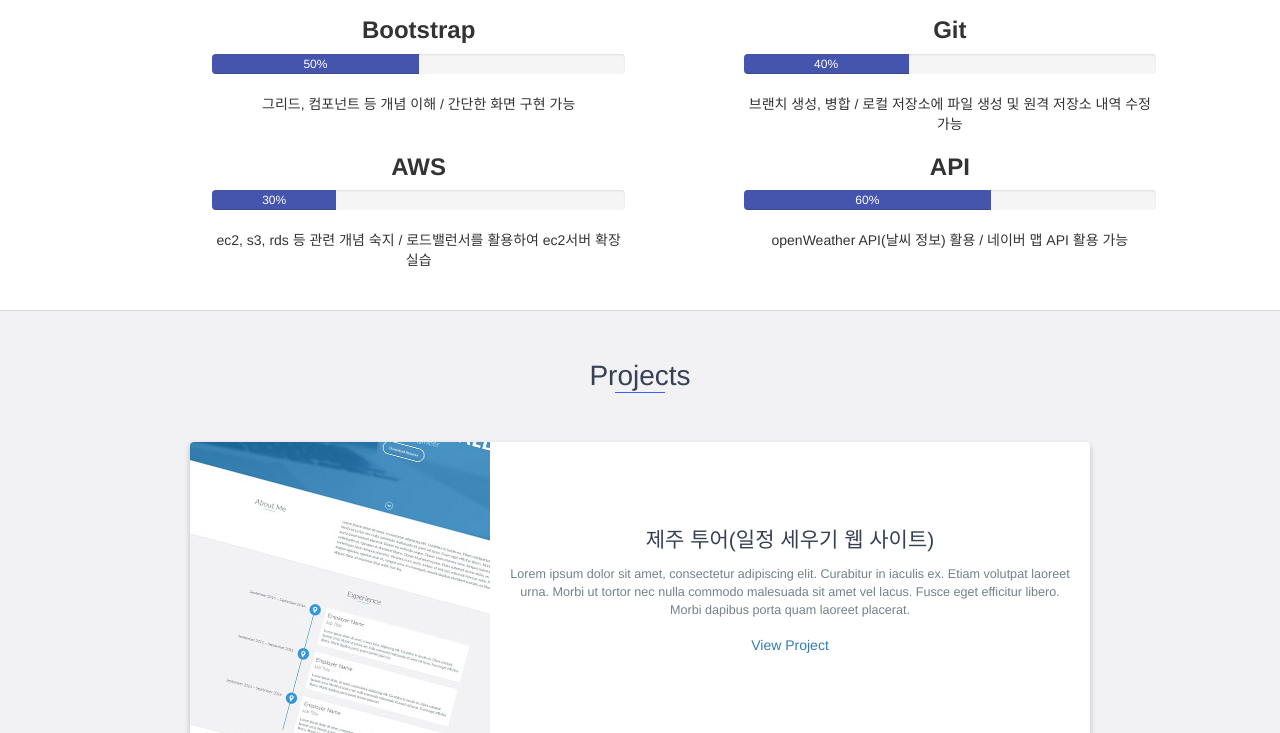
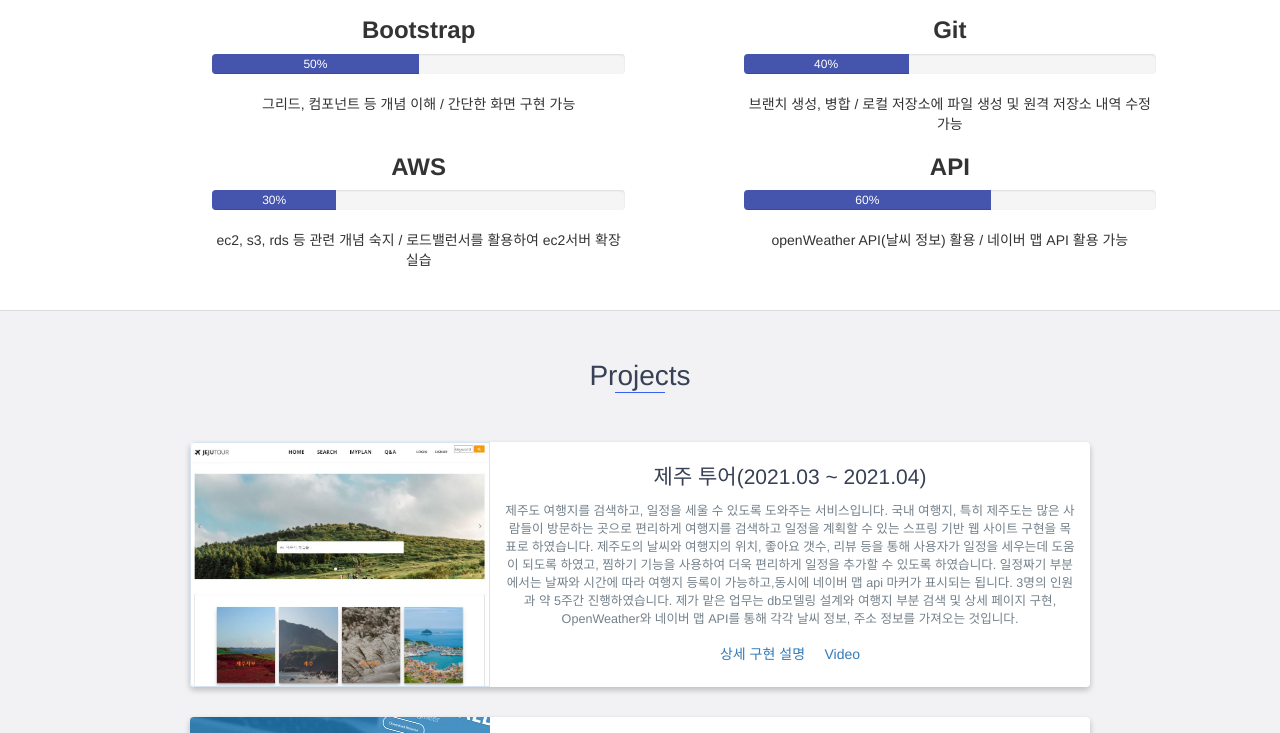
Before and after one commit to Eunju-Oh/eunju-oh.github.io, a website: page index.html in a window 1280 px wide. Shown: the part 2067-2800 px from the top of the page. Drawn offline with nearby package versions, Linux system fonts and the light colour scheme.

Commit message:
project update

```diff
--- a/index.html
+++ b/index.html
@@ -61,8 +61,8 @@
     <div id="lead">
 
         <div id="lead-content">
-            <img src="images/profile.jpg" weight="300px" height="270px"
-            style="margin:200px 0 30px 0; border:solid rgb(255, 255, 255, 0.6) 10px; border-radius: 200px;" />
+            <img src="images/profile.jpg" weight="250px" height="200px"
+            style="margin:170px 0 30px 0; border:solid rgb(255, 255, 255) 7px; border-radius: 200px;" />
             <h1>오은주</h1>
             <h2>Java web developer</h2>
             <!--<a href="#" class="btn-rounded-white">Download Resume</a>-->
@@ -317,15 +317,23 @@
             <div class="row">
                 <div class="project shadow-large">
                     <div class="project-image">
-                        <img src="images/project.jpg" />
+                        <img src="projects/project1.jpg" width=300px; style="border:1.5px solid rgb(51,122,183,0.2); border-radius:5px 0 0 5px;" />
                     </div>
                     <!-- End .project-image -->
                     <div class="project-info">
-                        <h3>제주 투어(일정 세우기 웹 사이트)</h3>
+                        <h3>제주 투어(2021.03 ~ 2021.04)</h3>
                         <p>
-                            Lorem ipsum dolor sit amet, consectetur adipiscing elit. Curabitur in iaculis ex. Etiam volutpat laoreet urna. Morbi ut tortor nec nulla commodo malesuada sit amet vel lacus. Fusce eget efficitur libero. Morbi dapibus porta quam laoreet placerat.
+                            제주도 여행지를 검색하고, 일정을 세울 수 있도록 도와주는 서비스입니다.
+                            국내 여행지, 특히 제주도는 많은 사람들이 방문하는 곳으로 편리하게 여행지를 검색하고 일정을 계획할 수 있는
+                            스프링 기반 웹 사이트 구현을 목표로 하였습니다.
+                            제주도의 날씨와 여행지의 위치, 좋아요 갯수, 리뷰 등을 통해 사용자가 일정을 세우는데 도움이 되도록 하였고,
+                            찜하기 기능을 사용하여 더욱 편리하게 일정을 추가할 수 있도록 하였습니다.
+                            일정짜기 부분에서는 날짜와 시간에 따라 여행지 등록이 가능하고,동시에 네이버 맵 api 마커가 표시되는 됩니다.
+                            3명의 인원과 약 5주간 진행하였습니다. 제가 맡은 업무는 db모델링 설계와 여행지 부분 검색 및 상세 페이지 구현,
+                            OpenWeather와 네이버 맵 API를 통해 각각 날씨 정보, 주소 정보를 가져오는 것입니다.
                         </p>
-                        <a href="#">View Project</a>
+                        <a href="projects/jeju_project.pdf">상세 구현 설명</a> &nbsp;&nbsp;&nbsp;
+                        <a href="https://youtu.be/QjTsbGoDp2Q">Video</a>
                     </div>
                     <!-- End .project-info -->
                 </div>
@@ -339,7 +347,7 @@
                     <div class="project-info">
                         <h3>Project Name Here</h3>
                         <p>
-                            Lorem ipsum dolor sit amet, consectetur adipiscing elit. Curabitur in iaculis ex. Etiam volutpat laoreet urna. Morbi ut tortor nec nulla commodo malesuada sit amet vel lacus. Fusce eget efficitur libero. Morbi dapibus porta quam laoreet placerat.
+
                         </p>
                         <a href="#">View Project</a>
                     </div>
```
Also changed, not shown: projects/project1.jpg (added), 1 other file.
